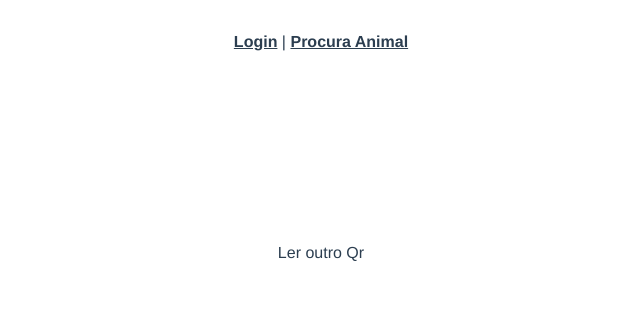
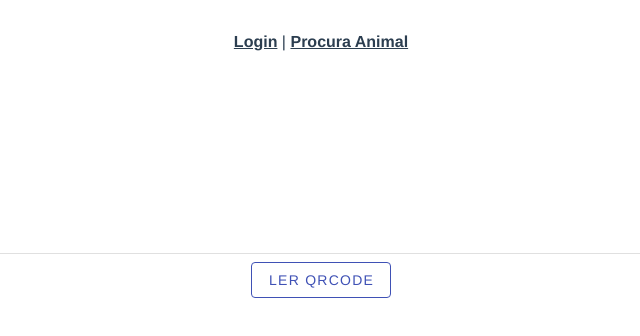
Before and after one commit to qrsnake/qr-snake-front, a Vue app: page /qrcode in a window 1280 px wide. Shown: the top 336 px of the page, without its empty margins (319-959 px from the left). Built offline with nearby package versions, Linux system fonts and the light colour scheme; no server answers.

Commit message:
[UPDATE] add infos when click do ler qrcode

```diff
--- a/src/views/QRCode.vue
+++ b/src/views/QRCode.vue
@@ -1,5 +1,6 @@
 <template>
   <div id="app">
+    <v-col>
       <vue-qr-reader
         v-if="show"
         v-on:code-scanned="codeScanned"
@@ -9,29 +10,45 @@
         :responsive="false"
       />
       {{ scanned }}
-    <button @click="show = !show">Ler outro Qr</button>
+      <v-divider/>
+      <!-- <div
+        v-if="show == false"
+      > -->
+        <v-btn
+          @click="changeShow(), abrirInfo()"
+          class="ma-2"
+          outlined
+          color="indigo"
+        >
+          {{ changeName() }}
+        </v-btn>
+        <info-animal ref="infos"></info-animal>
+      <!-- </div> -->
+    </v-col>
   </div>
 </template>
 
 <script>
 import VueQrReader from "../components/VueQrReader.vue";
+import InfoAnimal from './InfoAnimal.vue';
 
 export default {
   name: "app",
   components: {
-    VueQrReader
+    VueQrReader,
+    InfoAnimal,
   },
   data() {
     return {
-      errorMessage: "",
-      scanned: "",
-      show: true
+      errorMessage: '',
+      scanned: '',
+      show: true,
     };
   },
   methods: {
     codeScanned(code) {
       this.scanned = code;
-      window.open(code,"QR Scanned");
+      // window.open(code, "QR Scanned");
     },
     errorCaptured(error) {
       switch (error.name) {
@@ -56,8 +73,22 @@ export default {
           this.errorMessage = "UNKNOWN ERROR: " + error.message;
       }
       console.error(this.errorMessage);
+    },
+    changeName() {
+      if (this.show == true){
+        return 'Ler QRCode';
+      } else {
+        return 'Ler Outro QRCode';
       }
-  }
+    },
+    changeShow() {
+      this.show = !this.show;
+      this.scanned = '';
+    },
+    abrirInfo() {
+      this.$refs.infos.show();
+    },
+  },
 };
 </script>
 
```
Also changed, not shown: 2 other files (tests, documents, lock files or other folders). Lines whose indentation alone changed are shown as unchanged.
